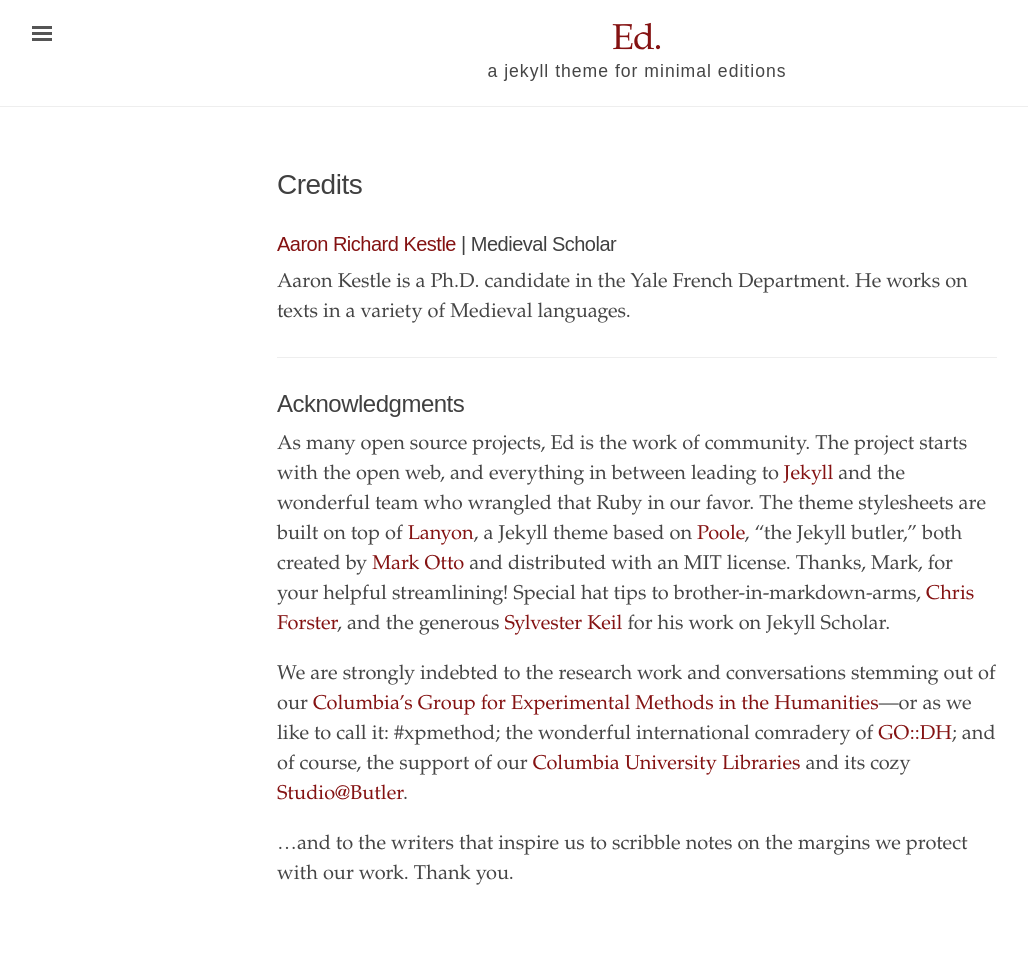
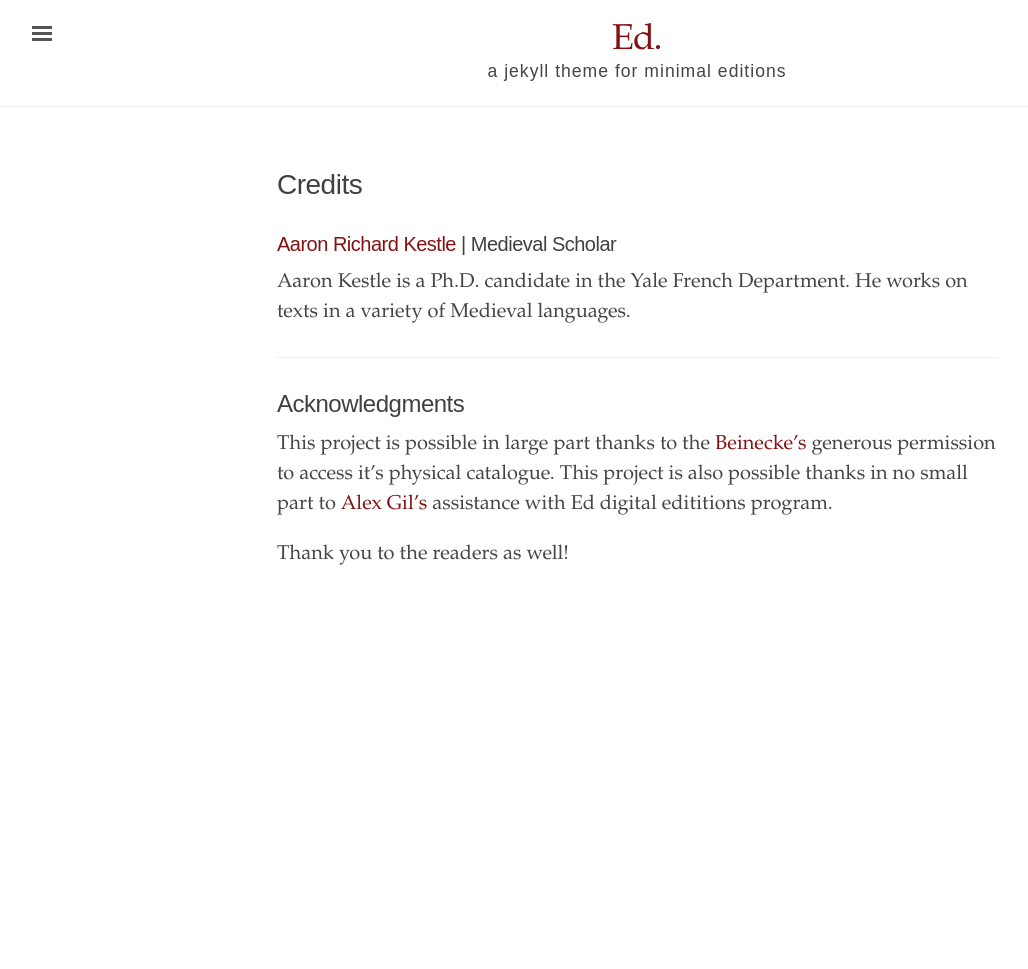
Before and after one commit to oldfrenchtexts/L-aiguillon-d-amour-divine, a Jekyll site: the page built from credits.md, in a window 1280 px wide. Shown: the whole page, without its empty margins (3-1031 px from the left). Built offline with Jekyll 4.4.1, drawn with Linux system fonts in a browser that asks for light colours; after the commit the page ends 900 px from its top, so only the background shows below that.

Commit message:
Update credits.md

```diff
--- a/credits.md
+++ b/credits.md
@@ -3,7 +3,7 @@ layout: page
 title: Credits
 ---
 
-### [Aaron Richard Kestle]([https://github.com/oldfrenchtexts]) | Medieval Scholar
+### [Aaron Richard Kestle](https://github.com/oldfrenchtexts) | Medieval Scholar
 
 Aaron Kestle is a Ph.D. candidate in the Yale French Department. He works on texts in a variety of Medieval languages.
 
@@ -11,9 +11,6 @@ Aaron Kestle is a Ph.D. candidate in the Yale French Department. He works on tex
 
 ## Acknowledgments
 
-As many open source projects, Ed is the work of community. The project starts with the open web, and everything in between leading to [Jekyll](https://jekyllrb.com/) and the wonderful team who wrangled that Ruby in our favor. The theme stylesheets are built on top of [Lanyon](https://github.com/poole/lanyon), a Jekyll theme based on [Poole](http://getpoole.com), "the Jekyll butler," both created by [Mark Otto](https://github.com/mdo) and distributed with an MIT license. Thanks, Mark, for your helpful streamlining! Special hat tips to brother-in-markdown-arms, [Chris Forster](https://github.com/c-forster), and the generous [Sylvester Keil](https://github.com/inukshuk/) for his work on Jekyll Scholar.
+This project is possible in large part thanks to the [Beinecke's](https://beinecke.library.yale.edu/) generous permission to access it's physical catalogue. This project is also possible thanks in no small part to [Alex Gil's](http://www.elotroalex.com/) assistance with Ed digital edititions program.
 
-
-We are strongly indebted to the research work and conversations stemming out of our [Columbia's Group for Experimental Methods in the Humanities](http://xpmethod.plaintext.in/)—or as we like to call it: #xpmethod; the wonderful international comradery of [GO::DH](http://www.globaloutlookdh.org/); and of course, the support of our [Columbia University Libraries](http://library.columbia.edu/) and its cozy [Studio@Butler](https://studio.cul.columbia.edu/).
-
-...and to the writers that inspire us to scribble notes on the margins we protect with our work. Thank you.
+Thank you to the readers as well!
```
